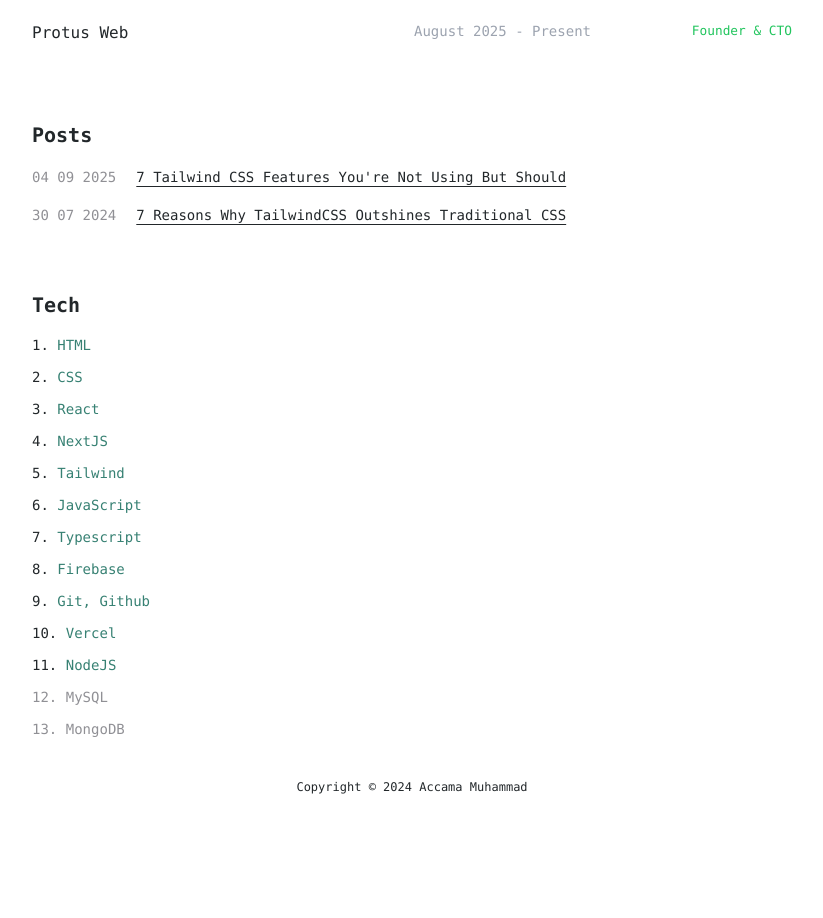
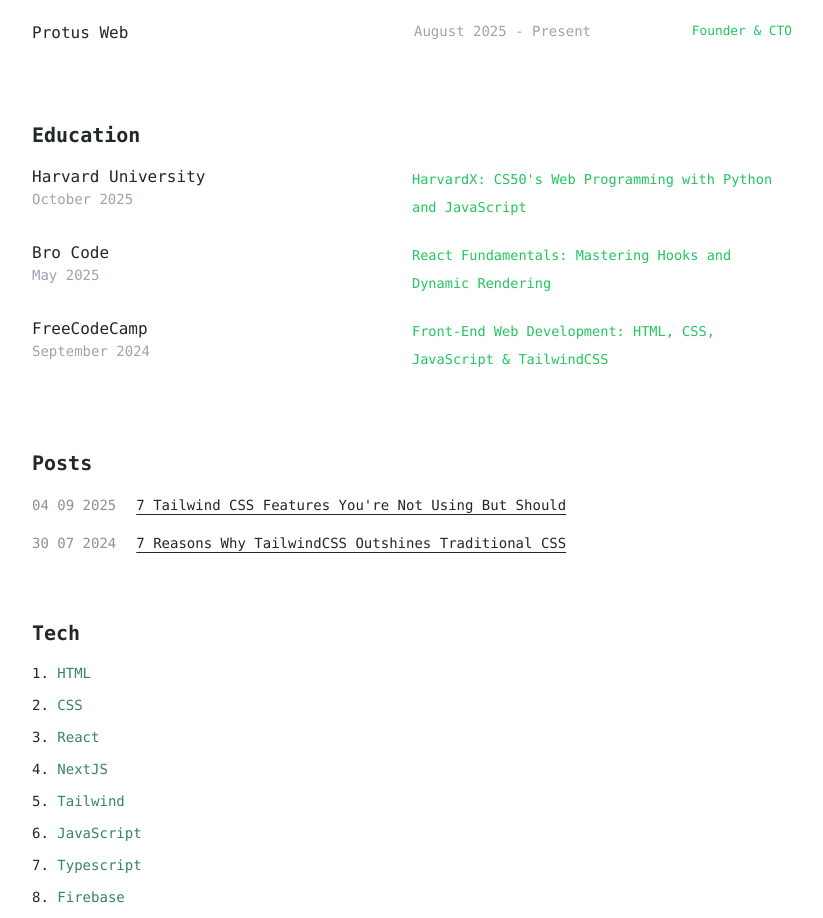
Before and after one commit to accamamuhammad/muhammadhussainiaccamaPort, a Next.js app: page / in a window 1280 px wide. Shown: the part 1043-1961 px from the top of the page, without its empty margins (228-1051 px from the left). Before the commit the page ends 1850 px from the top, so only its background shows below. Built offline with nearby package versions, Linux system fonts and the light colour scheme.

Commit message:
new section

```diff
--- /dev/null
+++ b/app/components/Education.jsx
@@ -0,0 +1,31 @@
+import React from "react";
+
+const Education = (props) => {
+  return (
+    <main className="w-full mb-3">
+      <h1 className="text-xl mb-4 text-primaryText font-semibold">Education</h1>
+      <div className="w-full gap-5 flex flex-col justify-between items-center">
+        {props.data.map((item, index) => {
+          return (
+            <div
+              key={index}
+              className="w-full gap-1 flex flex-col lg:flex-row justify-between"
+            >
+              <div className="flex flex-col">
+                <p className="w-full font-medium text-primaryText">
+                  {item.place}
+                </p>
+                <p className="text-gray-400 text-sm">{item.date}</p>
+              </div>
+              <p className="w-[75%] lg:w-[380px] text-wrap leading-7 text-green-500 font-medium text-[0.85rem]">
+                {item.title}
+              </p>
+            </div>
+          );
+        })}
+      </div>
+    </main>
+  );
+};
+
+export default Education;
--- a/app/page.js
+++ b/app/page.js
@@ -3,6 +3,7 @@
 import AboutMe from "./components/AboutMe";
 import Projects from "./components/Projects";
 import WorkExperience from "./components/WorkExperience";
+import Education from "./components/Education";
 import Posts from "./components/Posts";
 import TechStack from "./components/TechStack";
 
@@ -84,6 +85,25 @@
     },
   ];
 
+  // Education
+  const education = [
+    {
+      place: "Harvard University",
+      date: "October 2025",
+      title: "HarvardX: CS50's Web Programming with Python and JavaScript",
+    },
+    {
+      place: "Bro Code",
+      date: "May 2025",
+      title: "React Fundamentals: Mastering Hooks and Dynamic Rendering",
+    },
+    {
+      place: "FreeCodeCamp",
+      date: "September 2024",
+      title: "Front-End Web Development: HTML, CSS, JavaScript & TailwindCSS",
+    },
+  ];
+
   // My blog posts
   const posts = [
     {
@@ -124,6 +144,7 @@
         <AboutMe data={description} />
         <Projects data={projects} />
         <WorkExperience data={experience} />
+        <Education data={education} />
         <Posts data={posts} />
         <TechStack data={techStack} />
       </div>
```
